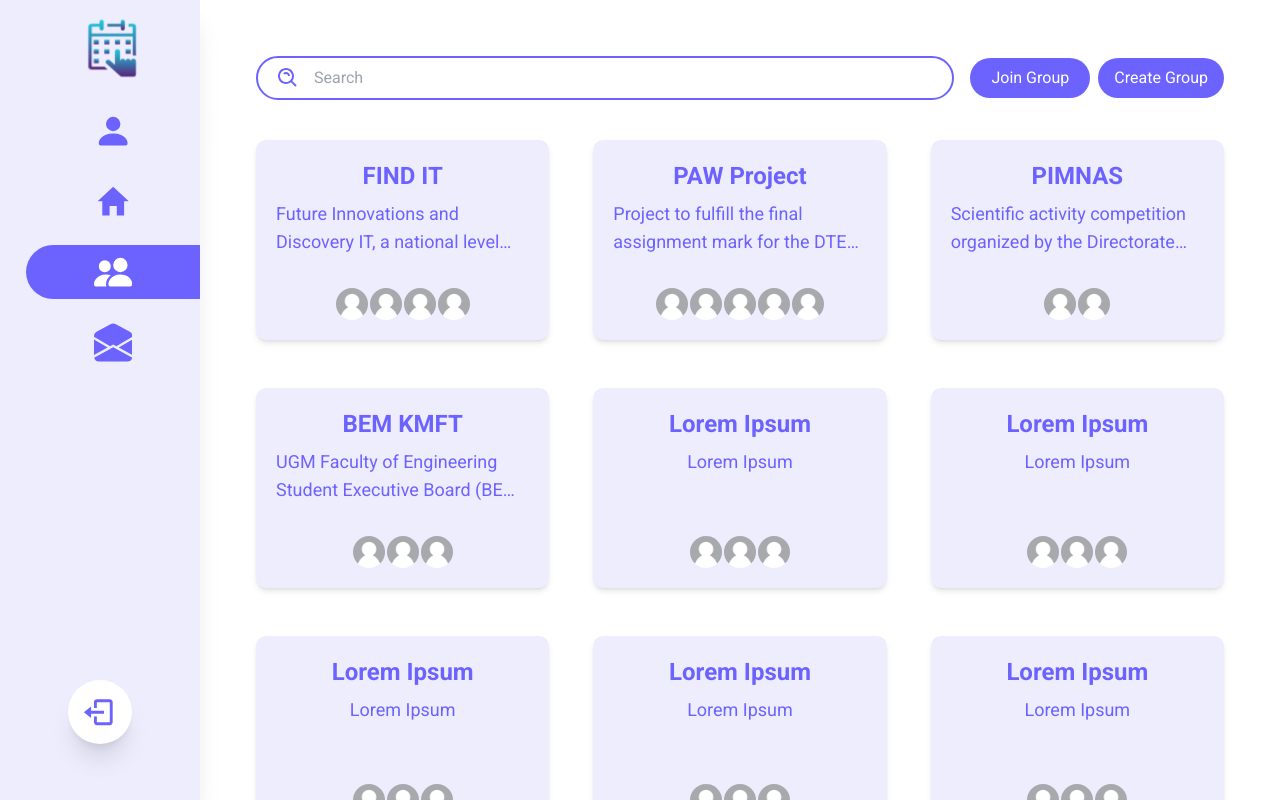
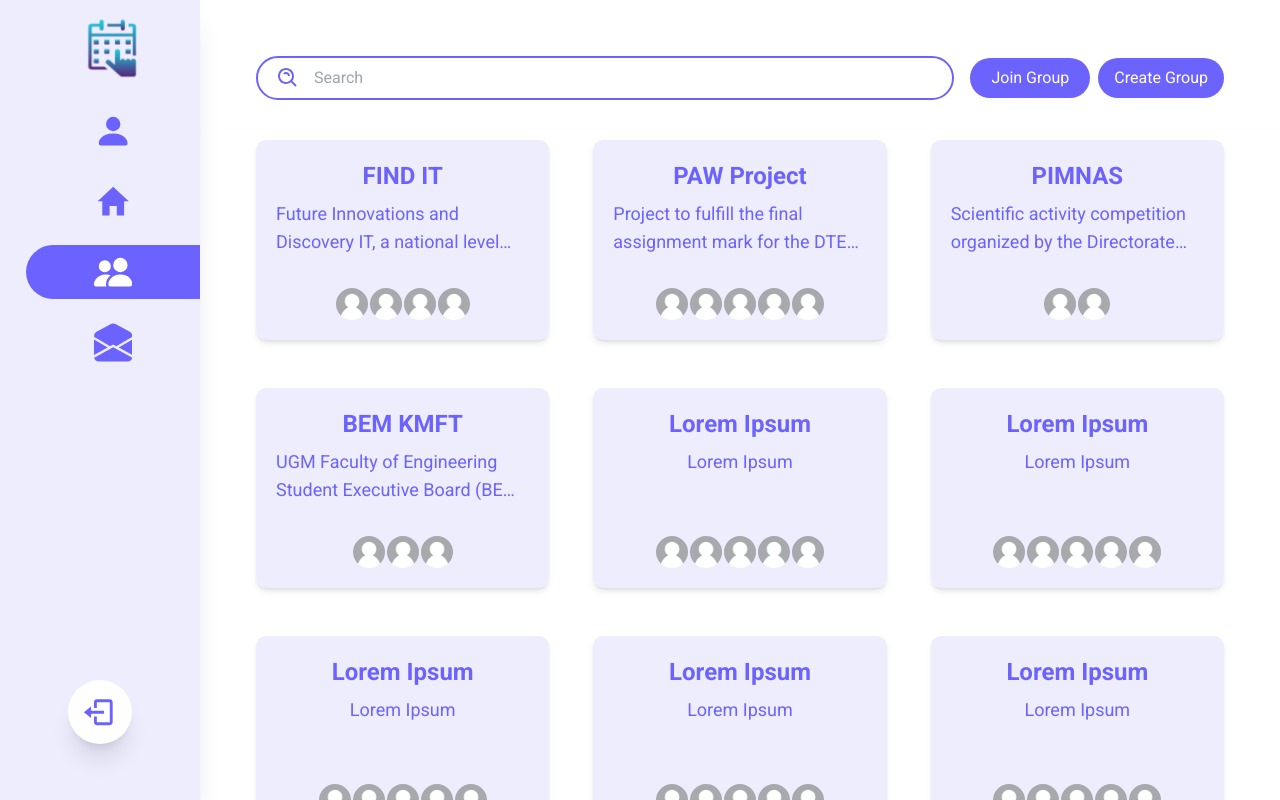
Before and after one commit to Anantadhirya/fe-scheto, a Next.js app: page /group in a window 1280 px wide. Built offline with nearby package versions, Linux system fonts and the light colour scheme.

Commit message:
feat: group details show all members or show partial members

```diff
--- a/components/pages/group/GroupList.js
+++ b/components/pages/group/GroupList.js
@@ -16,7 +16,7 @@ export function GroupList({ groups }) {
           </div>
           <div className="grow" />
           <div className="flex justify-center gap-[2px]">
-            {group.members.map((member, idx) => (
+            {group.members.slice(0, 5).map((member, idx) => (
               <div
                 key={member.name + idx}
                 className="relative aspect-[1/1] w-8 overflow-hidden rounded-full"
--- a/components/pages/group/GroupPageDetails.js
+++ b/components/pages/group/GroupPageDetails.js
@@ -5,6 +5,7 @@ import { Button } from "@/components/elements/button";
 import Image from "next/image";
 
 export function GroupPageDetails({ group, setPage }) {
+  // Description Edit
   const [description, setDescription] = useState(group.description);
   const [edit, setEdit] = useState(false);
   const descriptionEditRef = useRef();
@@ -15,8 +16,12 @@ export function GroupPageDetails({ group, setPage }) {
   }, [edit]);
   const maxDescLength = 250;
   const displayDescLength = description.length >= maxDescLength - 50;
+
+  // Member List
+  const displayedMembers = 6;
+  const [showFullMembers, setShowFullMembers] = useState(false);
   return (
-    <div className="flex flex-col">
+    <div className="flex grow flex-col">
       {/* Group Name and Invite Code */}
       <GroupHeader group={group} setPage={setPage} />
       {/* Description */}
@@ -54,7 +59,9 @@ export function GroupPageDetails({ group, setPage }) {
           </Button>
         </div>
         <div className="xs:grid-cols-2 max-xs:grid-cols-1 grid w-full gap-x-1 gap-y-12">
-          {group.members.map((member, idx) => (
+          {group.members
+            .slice(0, showFullMembers ? undefined : displayedMembers)
+            .map((member, idx) => (
               <div key={member.name + idx} className="flex items-center gap-5">
                 <div className="relative aspect-square w-[60px] flex-none overflow-hidden rounded-[20px]">
                   <Image
@@ -67,11 +74,28 @@ export function GroupPageDetails({ group, setPage }) {
                   <div className="truncate text-nowrap font-medium text-blue-200">
                     {member.name}
                   </div>
-                <div className="text-black/60">Member</div>
+                  <div className="text-black/60">{member.role || "Member"}</div>
                 </div>
               </div>
             ))}
         </div>
+        {group.members.length > displayedMembers && (
+          <div className="flex w-full justify-center">
+            <button
+              className="text-nowrap p-0 text-lg outline-0"
+              onClick={() => setShowFullMembers(!showFullMembers)}
+            >
+              {showFullMembers
+                ? "Show less members"
+                : `Show all members (${group.members.length - displayedMembers} more)`}
+            </button>
+          </div>
+        )}
+      </div>
+      {/* Leave Group Button */}
+      <div className="grow" />
+      <div className="py-2 pb-5 pl-14 pr-8">
+        <Button variant="destructive">Leave Group</Button>
       </div>
     </div>
   );
--- a/components/pages/group/dummy_group.js
+++ b/components/pages/group/dummy_group.js
@@ -54,9 +54,11 @@ export const groups = [
       id: "ADS234",
       owner: "Lorem",
       members: [
-        { name: "Lorem ipsum" },
-        { name: "Lorem ipsum" },
-        { name: "Lorem ipsum" },
+        ...Array(20)
+          .fill()
+          .map((_) => ({
+            name: "Lorem ipsum",
+          })),
       ],
     })),
 ];
```
Lines whose indentation alone changed are shown as unchanged.
